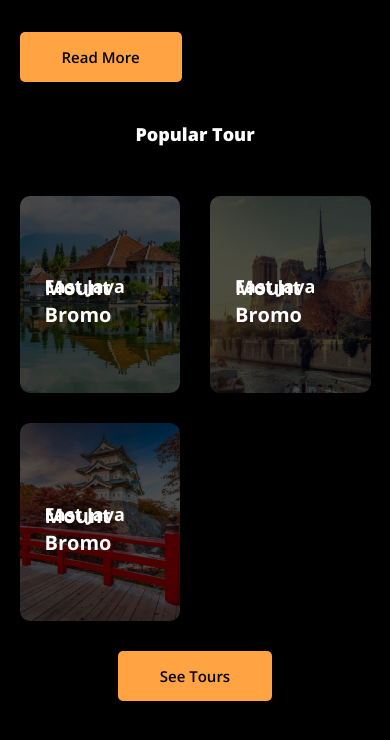
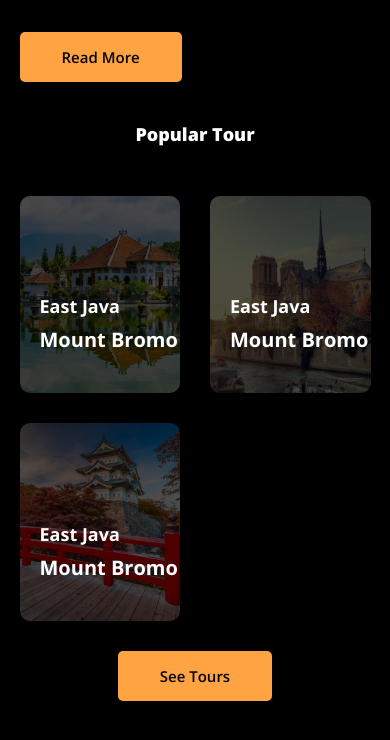
Before and after one commit to Ed-Mo1/Web-travel, a plain HTML site: page index.html in a window 390 px wide. Shown: the part 1774-2514 px from the top of the page. Drawn offline with nearby package versions, Linux system fonts and the light colour scheme; a web font is replaced by a local one.

Commit message:
fix bug v-1.3

```diff
--- a/inde.css
+++ b/inde.css
@@ -539,7 +539,12 @@ header {
     line-height: 25px;
   }
   .tour .box h4 {
-    bottom: 40px;
+    bottom: 40px !important;
+    left: 20px !important;
+  }
+  .tour .box h6 {
+    left: 20px !important;
+    bottom: 75px !important;
   }
   header .logo {
     font-size: 2rem;
```
